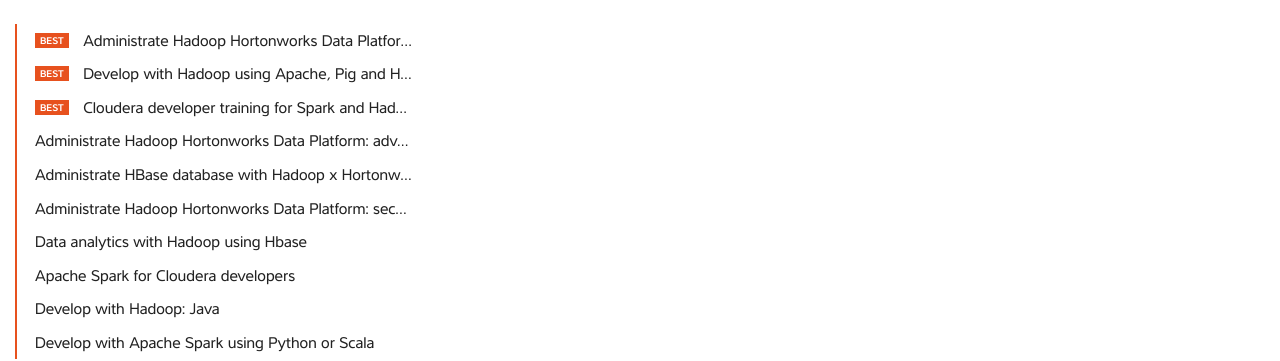
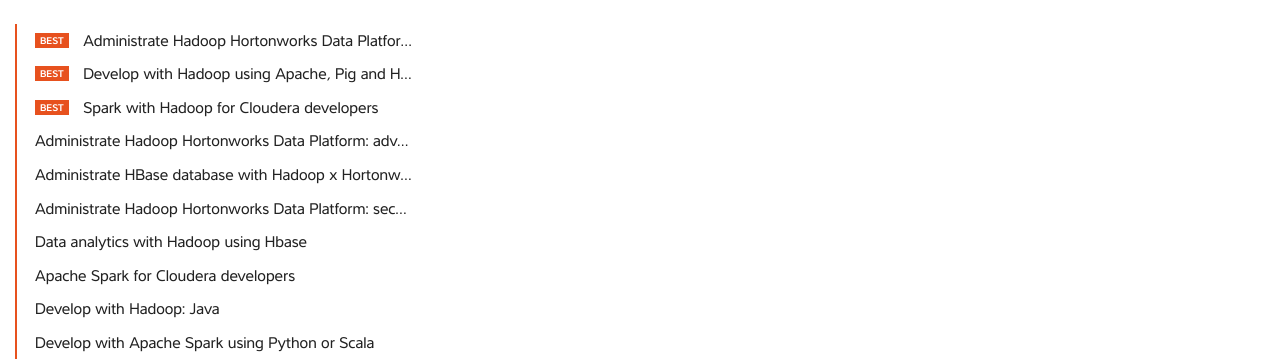
Before and after one commit to octo-technology-downunder/octo-technology-downunder.github.io, a Jekyll site: the page built from index.html, in a window 1280 px wide and 900 px high, scrolled down 1394 px. Shown: the part 164-525 px from the top of the window. Built offline with Jekyll 4.4.1, drawn with Linux system fonts in a browser that asks for light colours.

Commit message:
Update spark-dev-cloudera.md

```diff
--- a/_training/big-data/hadoop/spark-dev-cloudera.md
+++ b/_training/big-data/hadoop/spark-dev-cloudera.md
@@ -1,5 +1,6 @@
 ---
-title: Cloudera developer training for Spark and Hadoop
+title: Spark with Hadoop for Cloudera developers
+sub-header: "Official training: \"Cloudera Developer Training for Spark and Hadoop\""
 duration_days: 4
 duration_hours: 28
 time_shares:
```
